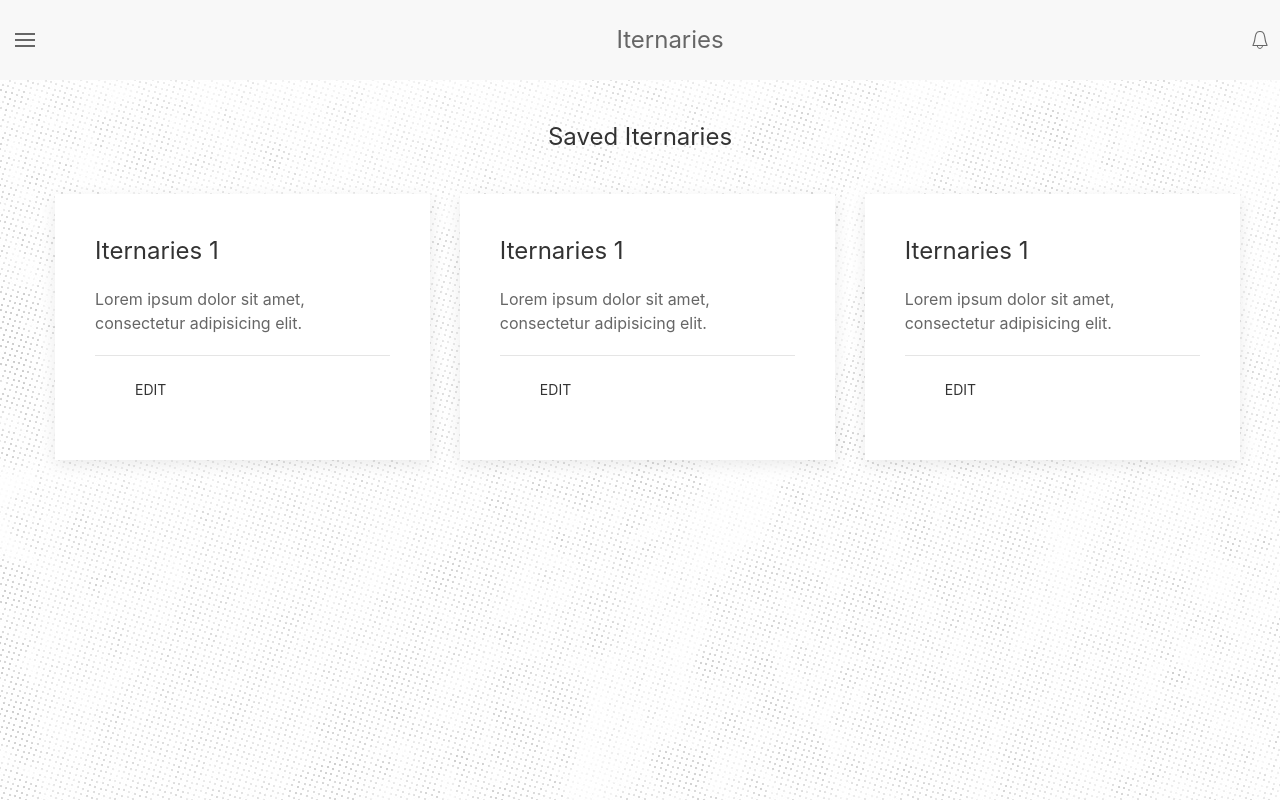
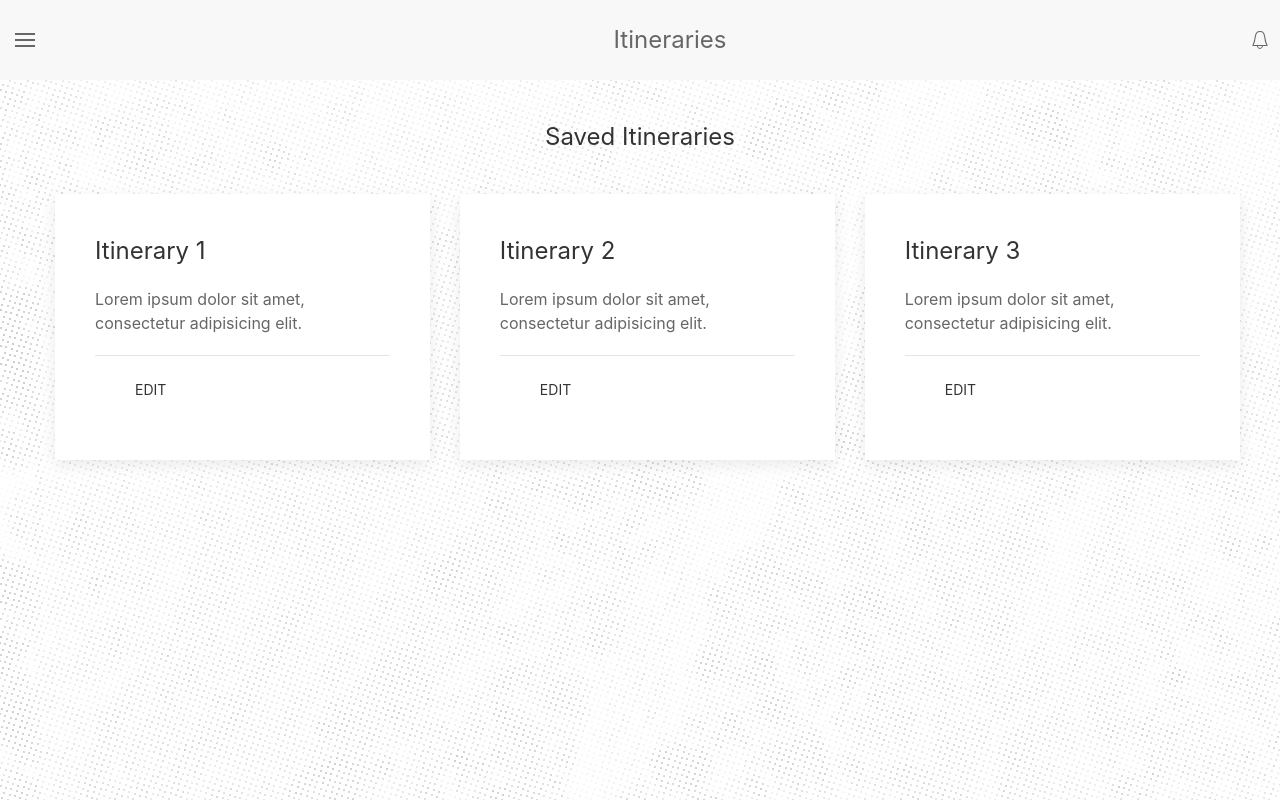
Before and after one commit to srinibasbiswal/Rajasthan-Hackathon, a plain HTML site: page itinerary_list.html in a window 1280 px wide. Drawn offline with Linux system fonts and the light colour scheme.

Commit message:
Add connectivity and check spellings

```diff
--- a/iternary_list.html
+++ b/itinerary_list.html
@@ -15,7 +15,7 @@
         <div class="uk-navbar-left">
             <a class="uk-navbar-toggle" uk-navbar-toggle-icon href=""></a>
         </div>
-        <a class="uk-navbar-item uk-logo uk-navbar-center" href="#">Iternaries</a>
+        <a class="uk-navbar-item uk-logo uk-navbar-center" href="#">Itineraries</a>
         <div class="uk-navbar-right uk-margin-small-right">
                 <span uk-icon="icon: bell"></span>
         </div>
@@ -23,12 +23,12 @@
 
     <div class="uk-container">
         <div class="title uk-margin-medium-top uk-margin-medium-bottom">
-            <h3 align="center">Saved Iternaries</h3>
+            <h3 align="center">Saved Itineraries</h3>
         </div>
         <div class="uk-child-width-1-3@m uk-grid-small uk-grid-match" uk-grid>
             <div>
                 <div class="uk-card uk-card-default uk-card-body">
-                    <h3 class="uk-card-title">Iternaries 1</h3>
+                    <h3 class="uk-card-title">Itinerary 1</h3>
                     <p>Lorem ipsum dolor sit amet, consectetur adipisicing elit.</p>
                     <div class="uk-card-footer">
                         <a href="#" class="uk-button uk-button-text">Edit</a>
@@ -37,7 +37,7 @@
             </div>
             <div>
                 <div class="uk-card uk-card-default uk-card-body">
-                    <h3 class="uk-card-title">Iternaries 1</h3>
+                    <h3 class="uk-card-title">Itinerary 2</h3>
                     <p>Lorem ipsum dolor sit amet, consectetur adipisicing elit.</p>
                     <div class="uk-card-footer">
                         <a href="#" class="uk-button uk-button-text">Edit</a>
@@ -46,7 +46,7 @@
             </div>
             <div>
                 <div class="uk-card uk-card-default uk-card-body">
-                    <h3 class="uk-card-title">Iternaries 1</h3>
+                    <h3 class="uk-card-title">Itinerary 3</h3>
                     <p>Lorem ipsum dolor sit amet, consectetur adipisicing elit.</p>
                     <div class="uk-card-footer">
                         <a href="#" class="uk-button uk-button-text">Edit</a>
```
Also changed, not shown: login.html (+1 -1 lines), pendingOrders.html (+3 -3 lines).
